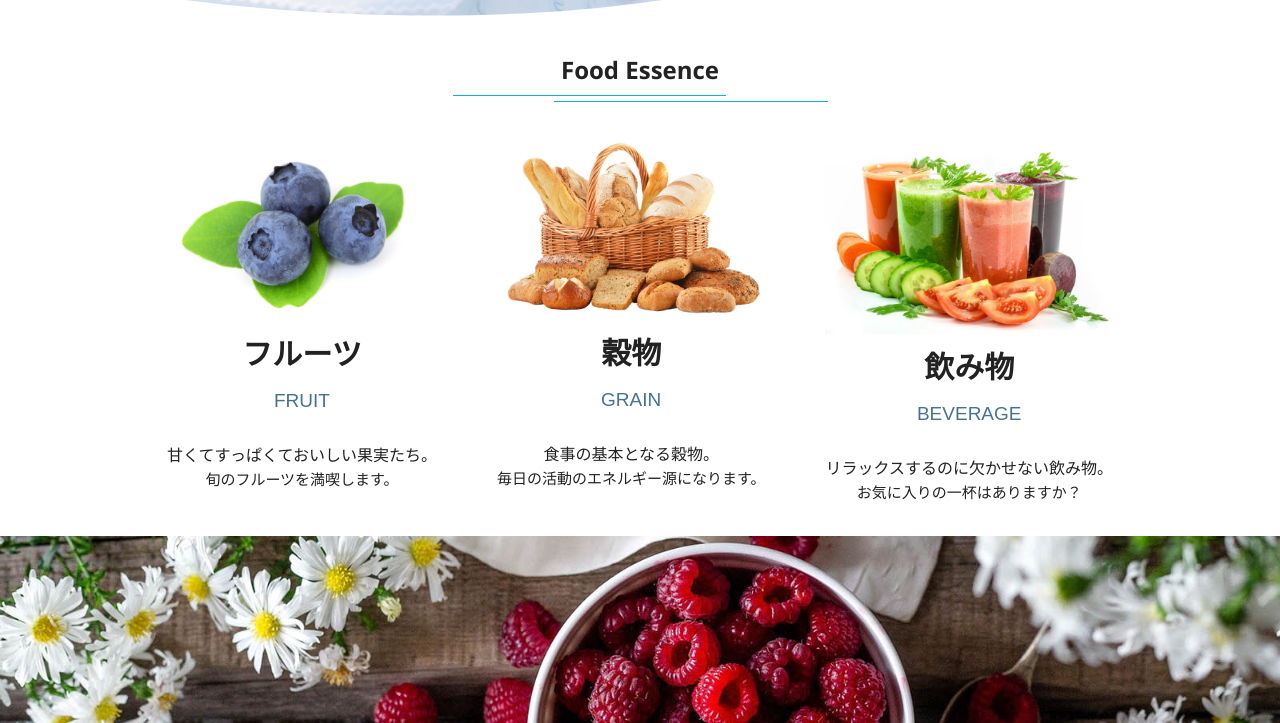
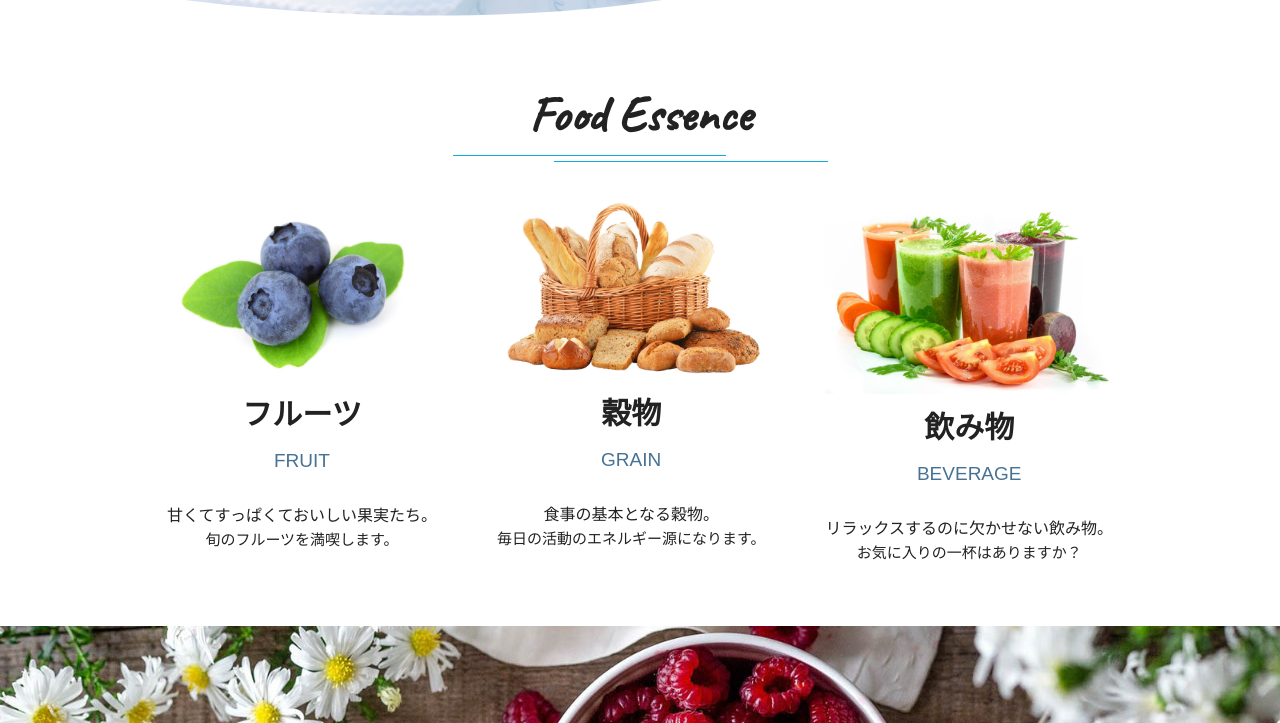
Before and after one commit to taisuke101/gatsby-contentful, a Gatsby site: page / in a window 1280 px wide. Shown: the part 797-1520 px from the top of the page. Built offline with nearby package versions, Linux system fonts and the light colour scheme; Gatsby itself is replaced by a stand-in of ours.

Commit message:
スタイル、フォントの変更

```diff
--- a/src/components/food/food.js
+++ b/src/components/food/food.js
@@ -2,14 +2,16 @@ import React from 'react'
 
 import FoodDetails from '../../constants/foodDetails/foodDetails';
 
+import {FoodStyles, Container, Bar} from './food.styles';
+
 const Food = () => {
     return (
-        <section className="food">
-            <div className="container">
-                <h2 className="bar">Food Essence</h2>
+        <FoodStyles>
+            <Container>
+                <Bar>Food Essence</Bar>
                 <FoodDetails />
-            </div>
-        </section>
+            </Container>
+        </FoodStyles>
     )
 }
 
--- a/src/components/food/food.styles.js
+++ b/src/components/food/food.styles.js
@@ -0,0 +1,50 @@
+import styled from 'styled-components';
+
+export const FoodStyles = styled.div`
+    padding: 30px 0;
+	text-align: center;
+`
+
+export const Container = styled.div`
+    width: 84%;
+	max-width: 1147px;
+	margin: 0 auto;
+`
+
+export const Bar = styled.h2`
+    padding-bottom: 16px;
+    position: relative;
+    text-align: center;
+    font-family: 'Caveat', cursive;
+    font-size: 50px;
+
+    ::before,
+    ::after {
+        display: block;
+        content: '';
+        background-color: #0facde;
+        width: 80%;
+        height: 1px;
+        position: absolute;
+    }
+    ::before {
+        left: 0;
+        bottom: 6px;
+    }
+    ::after {
+        right: 0;
+        bottom: 0;
+    }
+
+    @media (min-width: 768px) {
+        max-width: 375px;
+        margin-left: auto;
+        margin-right: auto;
+
+        ::before,
+        ::after {
+            width: 73%;
+        }
+    }
+
+`
--- a/src/components/header/header.styles.js
+++ b/src/components/header/header.styles.js
@@ -61,9 +61,13 @@ export const Navigation = styled.div`
         margin-top: 18px;
         color: #477294;
     }
+    li {
+        font-size: 30px;
+        font-family: 'Caveat', cursive;
+    }
 
     li:not(:last-child) {
-	    margin-right: 55px;
+        margin-right: 55px;
     }
 
     @media (min-width: 768px) {
--- a/src/components/hero/hero.styles.js
+++ b/src/components/hero/hero.styles.js
@@ -37,28 +37,28 @@ export const Catch = styled.div`
     text-shadow: 0 0 20px rgba(0,0,0,0.5);
 
     h1 {
-        font-size: 20px;
+        font-size: 50px;
         margin-bottom: 10px;
         font-family: 'Caveat', cursive;
     }
 
     p {
-        font-size: 10px;
+        font-size: 15px;
     }
 
     @media (min-width: 768px) {
         h1 {
-            font-size: 40px;
+            font-size: 70px;
             margin-bottom: 30px;
         }
         p {
-            font-size: 16px;
+            font-size: 21px;
         }
     }
 
     @media (min-width: 900px) {
         h1 {
-            font-size: 56px;
+            font-size: 90px;
             margin-bottom: 30px;
         }
         p {
--- a/src/components/layout.css
+++ b/src/components/layout.css
@@ -69,6 +69,8 @@ svg {
 	padding-bottom: 16px;
 	position: relative;
 	text-align: center;
+	font-family: 'Caveat', cursive;
+	font-size: 50px;
 }
 .bar::before,
 .bar::after {
--- a/src/pages/about.js
+++ b/src/pages/about.js
@@ -48,7 +48,7 @@ const Index = ({ data, location }) => {
     </div>
     <article className="content">
       <div className="container">
-        <h1 className="bar">ESSENTIALSについて</h1>
+        <h2 className="bar">About ESSENTIALS</h2>
         <aside className="info">
           <div className="subtitle">
             <FontAwesomeIcon icon={faUtensils} />
--- a/src/templates/blog-template.js
+++ b/src/templates/blog-template.js
@@ -42,7 +42,7 @@ const Blog = ({ data, location, pageContext }) => {
             />
             <section className="content bloglist">
                 <div className="container">
-                    <h1 className="bar">RECENT POSTS</h1>
+                    <h2 className="bar">RECENT POSTS</h2>
                     <div className="posts">
                         {data.allContentfulBlogPost.edges.map(({ node }) => (
                             <article className="post" key={node.id}>
```
